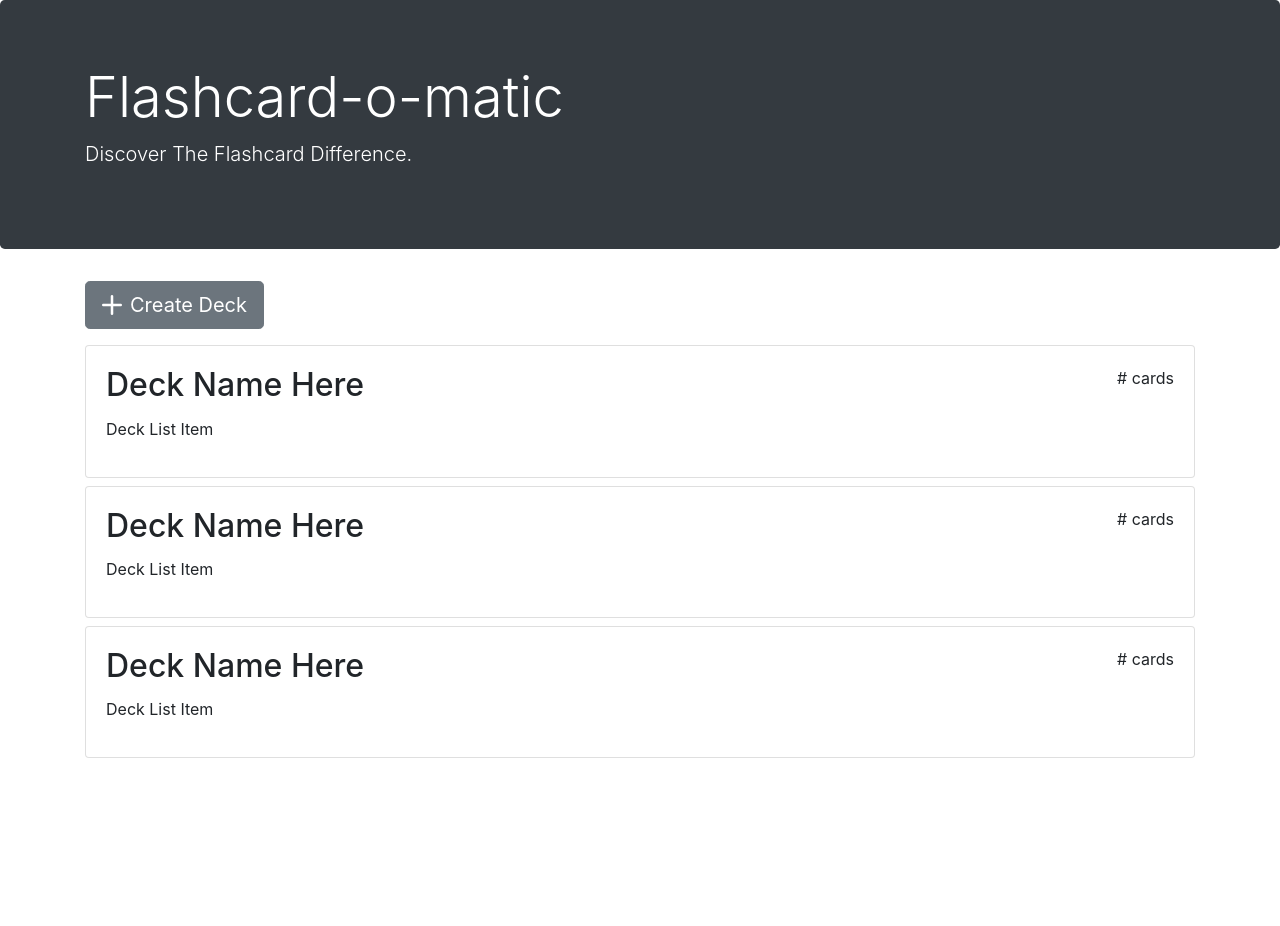
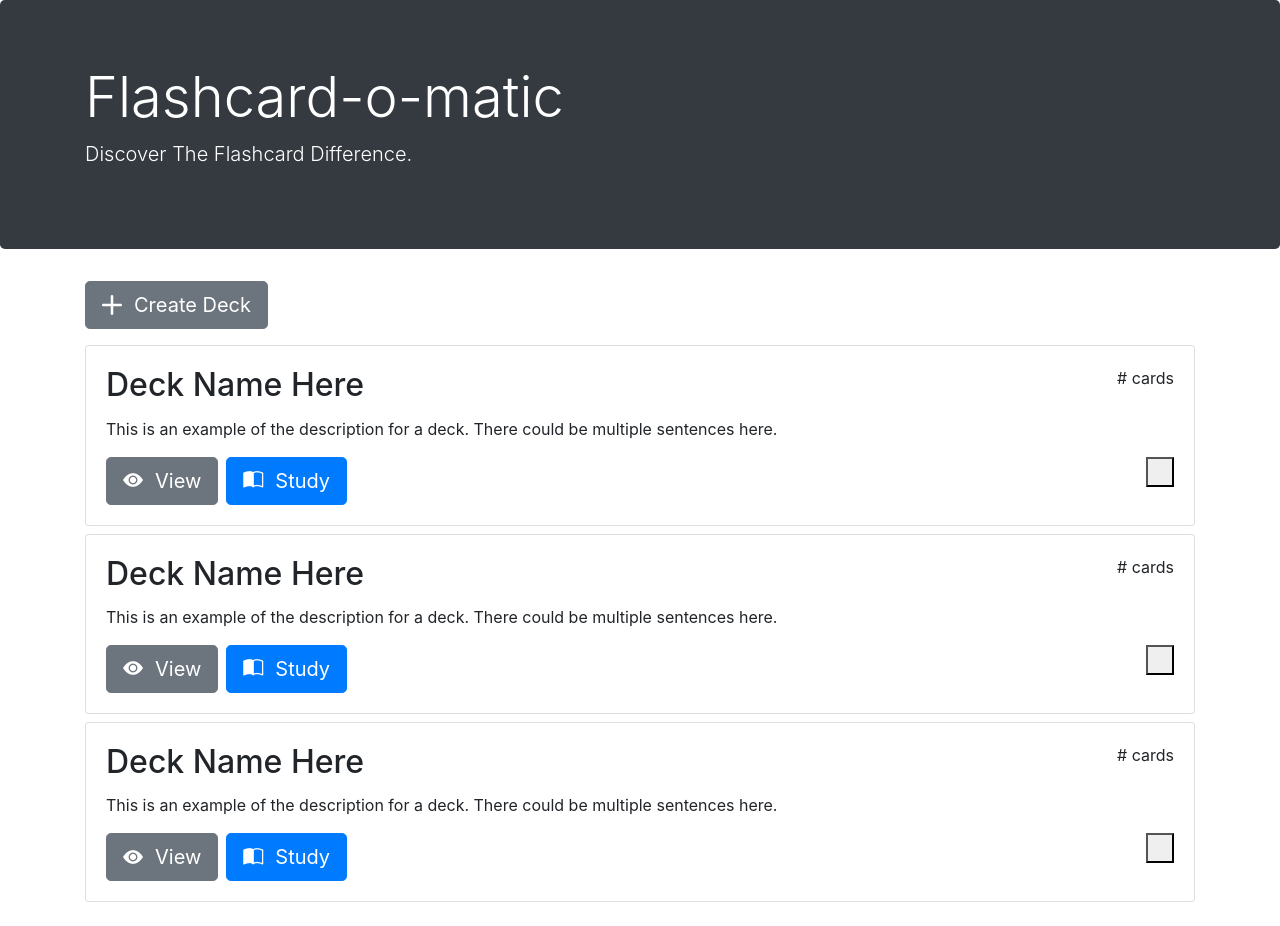
Before and after one commit to skurshner/flash, a React (Create React App) app: page / in a window 1280 px wide. Before the commit the page ends 800 px from the top, so only its background shows below. Built offline with nearby package versions, Linux system fonts and the light colour scheme; a web font is replaced by a local one.

Commit message:
updated DeckListItem component with text and 2 of 3 buttons

```diff
--- a/src/Components/Common/Button.js
+++ b/src/Components/Common/Button.js
@@ -2,8 +2,11 @@ import React from "react";
 
 const Button = ({ name, type, text, icon }) => {
   const getButtonStyle = name => {
-    if (name === "create") {
+    if (name === "create" || name === "view") {
       return "btn btn-secondary btn-lg";
+    }
+    if (name === "study") {
+      return "btn btn-primary btn-lg";
     }
   };
 
@@ -11,11 +14,17 @@ const Button = ({ name, type, text, icon }) => {
     if (icon === "add") {
       return "bi bi-plus-lg";
     }
+    if (icon === "view") {
+      return "bi bi-eye-fill";
+    }
+    if (icon === "study") {
+      return "bi bi-book-half";
+    }
   };
 
   return (
     <button type={type} className={getButtonStyle(name)}>
-      <i style={{ paddingRight: "8px" }} className={getIcon(icon)}></i>
+      <i style={{ paddingRight: "12px" }} className={getIcon(icon)}></i>
       {text}
     </button>
   );
--- a/src/Components/Home/DeckListItem.js
+++ b/src/Components/Home/DeckListItem.js
@@ -1,4 +1,5 @@
 import React from "react";
+import Button from "../Common/Button";
 
 const DeckListItem = () => {
   return (
@@ -12,7 +13,39 @@ const DeckListItem = () => {
             <p className="text-end"># cards</p>
           </div>
         </div>
-        <p>Deck List Item</p>
+        <div className="row">
+          <div className="col-auto">
+            <p className="text-body">
+              This is an example of the description for a deck. There could be
+              multiple sentences here.
+            </p>
+          </div>
+        </div>
+        <div className="row justify-content-between">
+          <div className="col-auto">
+            <div className="row">
+              <div className="col-auto pr-2">
+                <Button
+                  type={"button"}
+                  name={"view"}
+                  text={"View"}
+                  icon={"view"}
+                />
+              </div>
+              <div className="col-auto p-0">
+                <Button
+                  type={"button"}
+                  name={"study"}
+                  text={"Study"}
+                  icon={"study"}
+                />
+              </div>
+            </div>
+          </div>
+          <div className="col-auto">
+            <Button />
+          </div>
+        </div>
       </div>
     </div>
   );
```
